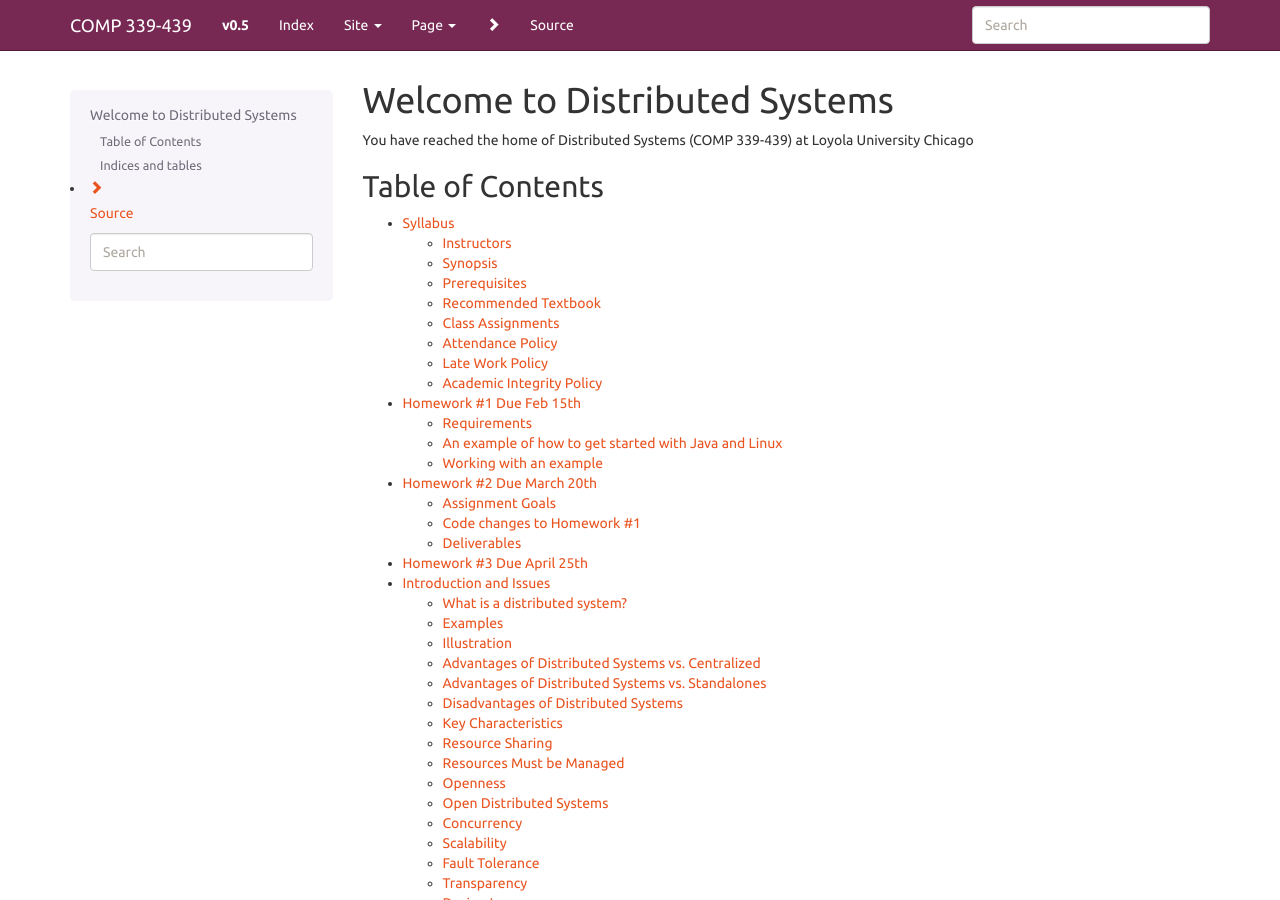
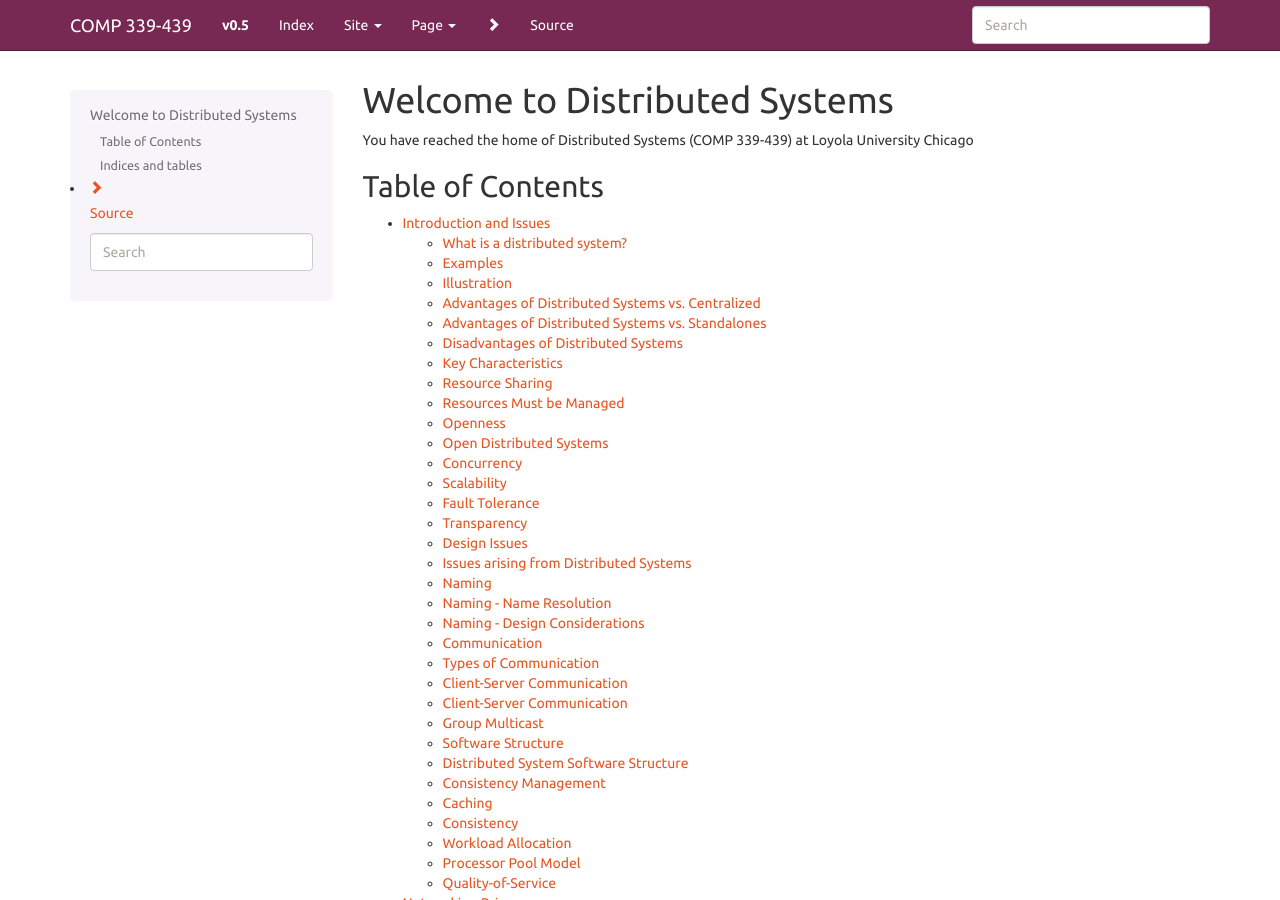
Before and after one commit to LoyolaChicagoBooks/distributedsystems, a Sphinx documentation site: the page built from source/index.rst, in a window 1280 px wide and 900 px high. Built offline with Sphinx 7.4.7, drawn with Linux system fonts in a browser that asks for light colours; some of the changed text lies outside the part shown.

```diff
--- /dev/null
+++ b/requirements.txt
@@ -0,0 +1,3 @@
+sphinx
+sphinx-rtd-theme
+travis-sphinx
--- a/source/index.rst
+++ b/source/index.rst
@@ -10,15 +10,12 @@ Table of Contents
 .. toctree::
    :maxdepth: 2
 
-   syllabus
-   homework1
-   homework2
-   homework3
    issues
    networking
    concurrency
    storage
    directories
+   maven
    ci
    clocks
    trans
--- a/source/maven.rst
+++ b/source/maven.rst
@@ -15,7 +15,7 @@ Creating a Maven Project from Scratch
 
 - The following command will invoke maven, fetch some initial dependencies, and list a set of archetypes that are available. If you press 'enter' at the first question, you will create a default Java desktop application. Maven will ask you to fill out some identifying information for your project (such as a project name, group name, etc…).
 
-.. code-block:: c
+::
 
 	$ mvn archetype:generate
 
@@ -35,7 +35,7 @@ Generating an Eclipse Project from a Maven Project
 
 - This command will generate the necessary Eclipse project files
 
-.. code-block:: c
+::
 
 	$ mvn eclipse:eclipse
 
@@ -64,7 +64,7 @@ Running Unit tests with Maven
 
 - Running unit tests on the command line is simple with Maven, just run the following command
 
-.. code-block:: c
+::
 
 	$ mvn test
 
--- a/source/messagequeues.rst
+++ /dev/null
@@ -1,2 +0,0 @@
-Message Queueing
-======================
--- a/source/mpi.rst
+++ b/source/mpi.rst
@@ -66,13 +66,13 @@ Monte Carlo Simulations
 
 
 The MPI Programming Model
-~~~~~~~~~~~~~~~~~~~~~~~
+~~~~~~~~~~~~~~~~~~~~~~~~~~
 
 Now that you see that MPI has uses and benefits, let us talk briefly on the nitty-gritty details of how an implementation of MPI
 looks and works. All implementations of MPI should have the following capabilities.
 
 Multiple Processes - Ranks
-~~~~~~~~~~~~~~~~~~~~~~~
+~~~~~~~~~~~~~~~~~~~~~~~~~~~
 
 As mentioned above, MPI works on multiple processes, that is multiple computers in a workstation or cluster all working together (or all on one machine).
 In MPI, each process is assigned a Rank. Rank is used to split up the work and allow communication between the processes and also
@@ -105,7 +105,7 @@ In this way we only have to write the program once, and then the processes will
 Each process is running the same program, but is working on different parts of it. We will look back at the Summation problem later on.
 
 Writing a Simple MPI Program
-~~~~~~~~~~~~~~~~~~~~~~~
+~~~~~~~~~~~~~~~~~~~~~~~~~~~~~
 
 In order to write your own MPI programs you will need an Implementation of MPI for the language you wish to code in.
 
--- a/source/smtp.rst
+++ b/source/smtp.rst
@@ -55,7 +55,7 @@ SMTP Model
 
 
 Establishing a Connection
---------------
+----------------------------
 
 * Using TCP to ensure efficient and reliable communication.
 * SMTP servers must be available 24/7 to allow mail to be delivered at any time.
@@ -83,7 +83,7 @@ Establishing a Connection
 
 
 SMTP Mail Transaction Process
---------------
+--------------------------------
 
 * Transaction Initiation and Sender Identification
 	* Sender tells receiver it wants to start sending message
```
Also changed, not shown: other parts of source/index.rst (+1 -0 lines), source/_static/theme_overrides.css (added, +13 -0 lines), source/networking.rst (+5 -2 lines), archive/dvcs.rst (renamed from source/dvcs.rst), archive/homework1.rst (renamed from source/homework1.rst), archive/homework2.rst (renamed from source/homework2.rst), archive/homework3.rst (renamed from source/homework3.rst), archive/intro.rst (renamed from source/intro.rst), archive/lectures.rst (renamed from source/lectures.rst), archive/syllabus.rst (renamed from source/syllabus.rst).
